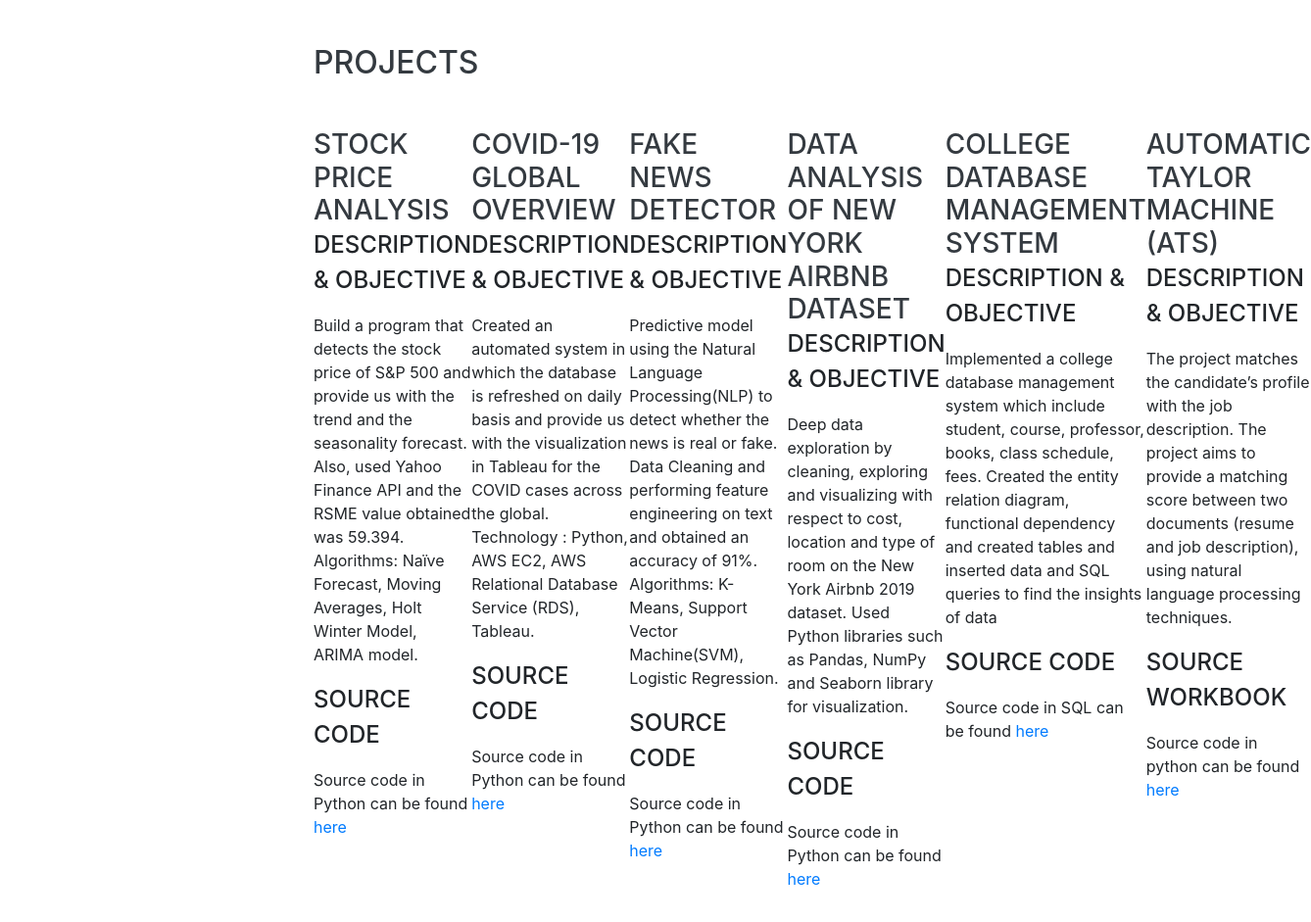
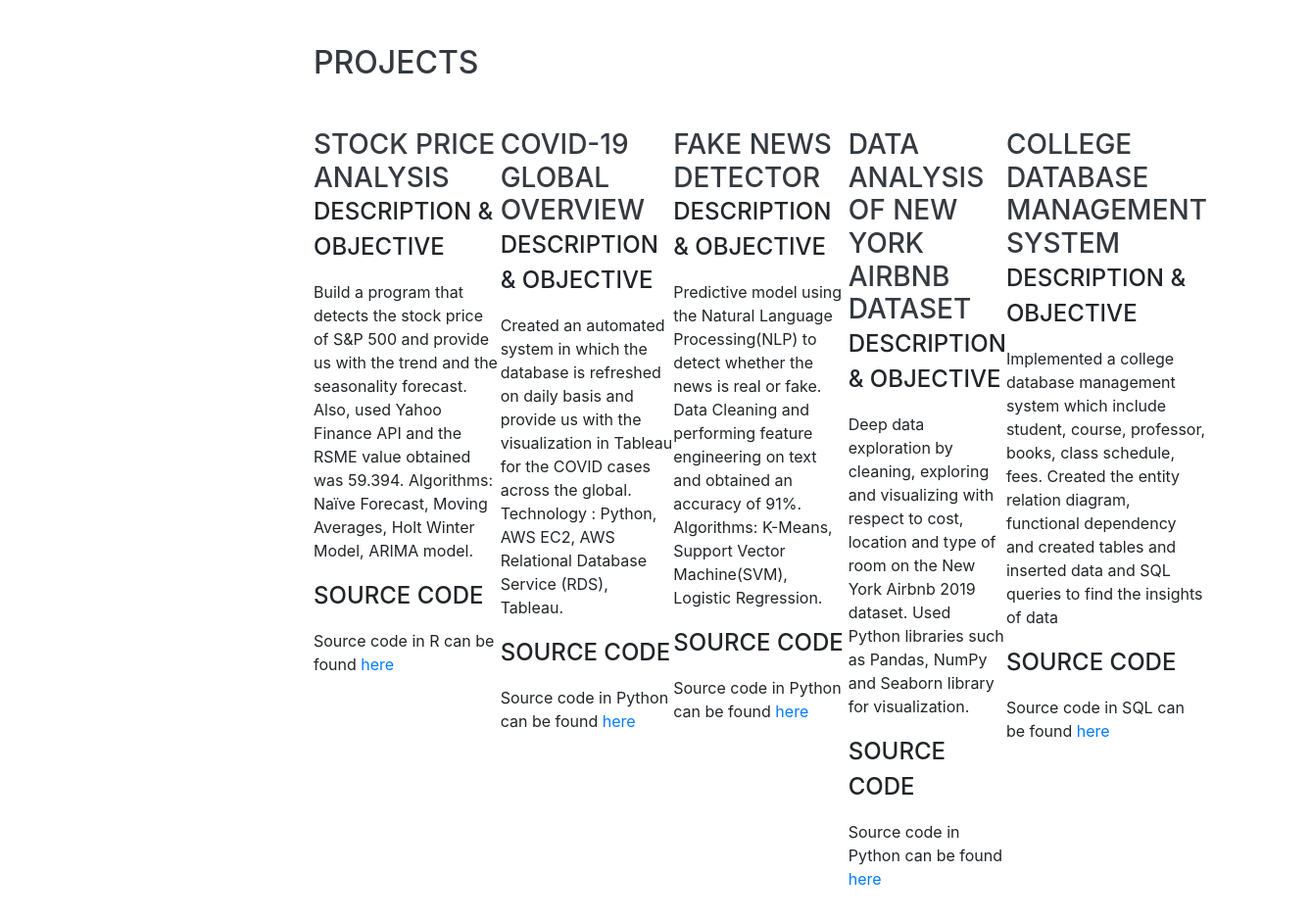
Before and after one commit to arjavkala/arjavkala.github.io, a website with bundled scripts: page index.html in a window 1280 px wide. Shown: the part 3043-3984 px from the top of the page at 98% size, 1338 px wide, since content can reach past the window. Built offline with nearby package versions, Linux system fonts and the light colour scheme; a web font is replaced by a local one.

Commit message:
Update index.html

```diff
--- a/index.html
+++ b/index.html
@@ -196,7 +196,7 @@ such as Customer and Product Analysis, KPI design, Business reporting by generat
             <p>Build a program that detects the stock price of S&P 500 and provide us with the trend and the seasonality forecast. Also, used Yahoo Finance API
 		    and the RSME value obtained was 59.394. Algorithms: Naïve Forecast, Moving Averages, Holt Winter Model, ARIMA model.</p>
 			<div class="subheading mb-3">Source Code</div>
-            <p>Source code in Python can be found <a href="https://github.com/arjavkala/Stock-Price-Analysis" class="mw-redirect" title= "here">here</a></p>
+            <p>Source code in R can be found <a href="https://github.com/arjavkala/Stock-Price-Analysis" class="mw-redirect" title= "here">here</a></p>
           </div>
 
         <div class="resume-item d-flex flex-column flex-md-row justify-content-between mb-5">
@@ -244,16 +244,6 @@ such as Customer and Product Analysis, KPI design, Business reporting by generat
 
         </div>
 
-		<div class="resume-item d-flex flex-column flex-md-row justify-content-between mb-5">
-          <div class="resume-content">
-            <h3 class="mb-0">Automatic Taylor Machine (ATS) </h3>
-            <div class="subheading mb-3">Description & Objective</div>
-            <p>The project matches the candidate’s profile with the job description. The project aims to provide a matching score between two documents (resume and job description), using natural language processing techniques.</p>
-			<div class="subheading mb-3">Source Workbook</div>
-            <p>Source code in python can be found <a href="https://github.com/arjavkala/Automatic-Tailor-Machine-ATS-" class="mw-redirect" title= "here">here</a></p>
-			<span class="d-none d-lg-block">
-			</span>
-          </div>
 
         </div>
 
```
